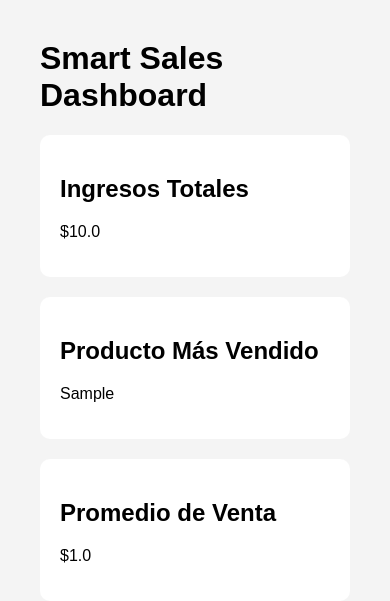
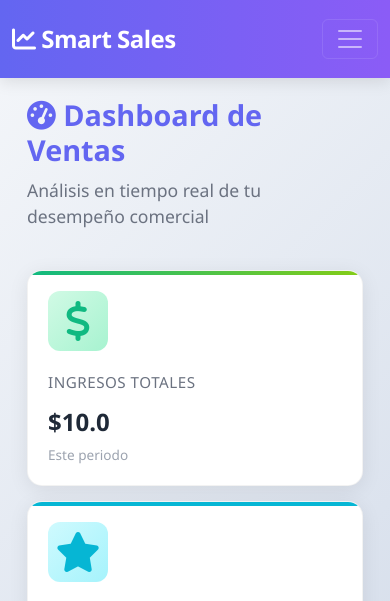
Before and after one commit to JuanCarlosCal/smart-sales-analytics, a FastAPI app: page /dashboard in a window 390 px wide; the page is wider, and only the part inside the window is pictured. Shown: the top 601 px of that part. Run offline with FastAPI, Linux system fonts and the light colour scheme; tables that the repository leaves empty hold one stand-in row (values such as "Sample post"); grey boxes are pictures that could not be loaded.

Commit message:
feat: improve dashboard design with Bootstrap 5 and responsive layout

```diff
--- a/app/main.py
+++ b/app/main.py
@@ -27,6 +27,7 @@ app = FastAPI()
 templates = Jinja2Templates(directory="app/templates")
 
 app.mount("/charts", StaticFiles(directory="charts"), name="charts")
+app.mount("/static", StaticFiles(directory="app/static"), name="static")
 
 @app.get("/")
 def home():
@@ -70,6 +71,7 @@ async def analizar_csv(file: UploadFile = File(...)):
     return {
         "mensaje": "Análisis guardado correctamente",
         "analisis": resultado,
+        "grafico": grafico
     }
 
 @app.get("/sales/history", response_model=list[AnalysisResponse])
--- /dev/null
+++ b/app/static/css/style.css
@@ -0,0 +1,255 @@
+:root {
+    --primary: #6366f1;
+    --secondary: #8b5cf6;
+    --success: #10b981;
+    --info: #06b6d4;
+}
+
+* {
+    margin: 0;
+    padding: 0;
+    box-sizing: border-box;
+}
+
+body {
+    font-family: 'Segoe UI', Tahoma, Geneva, Verdana, sans-serif;
+    background: linear-gradient(135deg, #f5f7fa 0%, #c3cfe2 100%);
+    min-height: 100vh;
+    padding-bottom: 40px;
+}
+
+/* Header/Navbar */
+.navbar {
+    background: linear-gradient(90deg, var(--primary) 0%, var(--secondary) 100%);
+    box-shadow: 0 4px 15px rgba(0, 0, 0, 0.1);
+    padding: 1rem 0;
+}
+
+.navbar-brand {
+    font-weight: 700;
+    font-size: 1.5rem;
+    letter-spacing: -0.5px;
+}
+
+/* Main container */
+.main-content {
+    padding: 40px 20px;
+}
+
+.page-header {
+    margin-bottom: 40px;
+    color: #1f2937;
+}
+
+.page-header h1 {
+    font-weight: 700;
+    font-size: 2.5rem;
+    margin-bottom: 10px;
+    color: var(--primary);
+}
+
+.page-header p {
+    font-size: 1.1rem;
+    color: #6b7280;
+}
+
+/* Stat Cards */
+.stat-card {
+    background: white;
+    border-radius: 15px;
+    padding: 30px;
+    box-shadow: 0 4px 20px rgba(0, 0, 0, 0.08);
+    transition: all 0.3s cubic-bezier(0.4, 0, 0.2, 1);
+    border: 1px solid rgba(0, 0, 0, 0.05);
+    position: relative;
+    overflow: hidden;
+}
+
+.stat-card:hover {
+    transform: translateY(-8px);
+    box-shadow: 0 12px 35px rgba(0, 0, 0, 0.12);
+}
+
+.stat-card::before {
+    content: '';
+    position: absolute;
+    top: 0;
+    left: 0;
+    right: 0;
+    height: 4px;
+    background: linear-gradient(90deg, var(--primary), var(--secondary));
+}
+
+.stat-card.income::before {
+    background: linear-gradient(90deg, var(--success), #84cc16);
+}
+
+.stat-card.product::before {
+    background: linear-gradient(90deg, var(--info), #06b6d4);
+}
+
+.stat-card.average::before {
+    background: linear-gradient(90deg, #f59e0b, #f97316);
+}
+
+.stat-icon {
+    font-size: 2.5rem;
+    margin-bottom: 20px;
+    display: inline-flex;
+    align-items: center;
+    justify-content: center;
+    width: 60px;
+    height: 60px;
+    border-radius: 12px;
+    background: linear-gradient(135deg, #f0f4ff, #e0e7ff);
+    color: var(--primary);
+}
+
+.stat-card.income .stat-icon {
+    background: linear-gradient(135deg, #d1fae5, #a7f3d0);
+    color: var(--success);
+}
+
+.stat-card.product .stat-icon {
+    background: linear-gradient(135deg, #cffafe, #a5f3fc);
+    color: var(--info);
+}
+
+.stat-card.average .stat-icon {
+    background: linear-gradient(135deg, #fed7aa, #fecaca);
+    color: #f97316;
+}
+
+.stat-label {
+    font-size: 0.95rem;
+    color: #6b7280;
+    font-weight: 500;
+    text-transform: uppercase;
+    letter-spacing: 0.5px;
+    margin-bottom: 10px;
+}
+
+.stat-value {
+    font-size: 2rem;
+    font-weight: 700;
+    color: #1f2937;
+    margin-bottom: 5px;
+}
+
+.stat-subtitle {
+    font-size: 0.85rem;
+    color: #9ca3af;
+}
+
+/* Chart Section */
+.chart-section {
+    background: white;
+    border-radius: 15px;
+    padding: 30px;
+    box-shadow: 0 4px 20px rgba(0, 0, 0, 0.08);
+    border: 1px solid rgba(0, 0, 0, 0.05);
+    margin-top: 30px;
+}
+
+.chart-section h2 {
+    font-size: 1.5rem;
+    font-weight: 600;
+    color: #1f2937;
+    margin-bottom: 20px;
+    display: flex;
+    align-items: center;
+    gap: 10px;
+}
+
+.chart-section h2 i {
+    color: var(--primary);
+}
+
+.chart-container {
+    text-align: center;
+    padding: 20px 0;
+    animation: fadeIn 0.6s ease-in;
+}
+
+.chart-container img {
+    max-width: 100%;
+    height: auto;
+    border-radius: 10px;
+    box-shadow: 0 4px 15px rgba(0, 0, 0, 0.1);
+    transition: transform 0.3s ease;
+}
+
+.chart-container img:hover {
+    transform: scale(1.02);
+}
+
+/* Grid layout */
+.stats-grid {
+    display: grid;
+    grid-template-columns: repeat(auto-fit, minmax(280px, 1fr));
+    gap: 25px;
+    margin-bottom: 30px;
+}
+
+/* Animations */
+@keyframes fadeIn {
+    from {
+        opacity: 0;
+        transform: translateY(20px);
+    }
+    to {
+        opacity: 1;
+        transform: translateY(0);
+    }
+}
+
+.stat-card {
+    animation: fadeIn 0.6s ease-in;
+}
+
+.stat-card:nth-child(2) {
+    animation-delay: 0.1s;
+}
+
+.stat-card:nth-child(3) {
+    animation-delay: 0.2s;
+}
+
+/* Responsive adjustments */
+@media (max-width: 768px) {
+    .main-content {
+        padding: 20px 15px;
+    }
+
+    .page-header h1 {
+        font-size: 1.8rem;
+    }
+
+    .stats-grid {
+        gap: 15px;
+    }
+
+    .stat-card {
+        padding: 20px;
+    }
+
+    .stat-value {
+        font-size: 1.5rem;
+    }
+
+    .chart-section {
+        padding: 20px;
+    }
+}
+
+/* Loading skeleton effect */
+.skeleton {
+    background: linear-gradient(90deg, #f0f0f0 25%, #e0e0e0 50%, #f0f0f0 75%);
+    background-size: 200% 100%;
+    animation: loading 1.5s infinite;
+}
+
+@keyframes loading {
+    0% { background-position: 200% 0; }
+    100% { background-position: -200% 0; }
+}
--- a/app/templates/dashboard.html
+++ b/app/templates/dashboard.html
@@ -1,51 +1,87 @@
 <!DOCTYPE html>
-<html lang="en">
+<html lang="es">
 <head>
     <meta charset="UTF-8">
     <meta name="viewport" content="width=device-width, initial-scale=1.0">
     <title>Smart Sales Dashboard</title>
-    <style>
-        body {
-            font-family: Arial;
-            margin: 40px;
-            background: #f4f4f4;
-        }
-
-        .card {
-            background: white;
-            padding: 20px;
-            margin-bottom: 20px;
-            border-radius: 10px;
-        }
-
-        img {
-            width: 600px;
-        }
-    </style>
+    <link href="https://cdn.jsdelivr.net/npm/bootstrap@5.3.0/dist/css/bootstrap.min.css" rel="stylesheet">
+    <link rel="stylesheet" href="https://cdnjs.cloudflare.com/ajax/libs/font-awesome/6.4.0/css/all.min.css">
+    <link rel="stylesheet" href="/static/css/style.css">
 </head>
 <body>
+    <!-- Navbar -->
+    <nav class="navbar navbar-expand-lg navbar-dark sticky-top">
+        <div class="container-fluid">
+            <a class="navbar-brand" href="/">
+                <i class="fas fa-chart-line"></i> Smart Sales
+            </a>
+            <button class="navbar-toggler" type="button" data-bs-toggle="collapse" data-bs-target="#navbarNav">
+                <span class="navbar-toggler-icon"></span>
+            </button>
+            <div class="collapse navbar-collapse" id="navbarNav">
+                <ul class="navbar-nav ms-auto">
+                    <li class="nav-item">
+                        <a class="nav-link active" href="/">Dashboard</a>
+                    </li>
+                </ul>
+            </div>
+        </div>
+    </nav>
 
-    <h1>Smart Sales Dashboard</h1>
+    <!-- Main Content -->
+    <div class="main-content">
+        <div class="container-fluid">
+            <!-- Page Header -->
+            <div class="page-header">
+                <h1><i class="fas fa-tachometer-alt"></i> Dashboard de Ventas</h1>
+                <p>Análisis en tiempo real de tu desempeño comercial</p>
+            </div>
 
-    <div class="card">
-        <h2>Ingresos Totales</h2>
-        <p>${{ ingresos }}</p>
+            <!-- Stats Grid -->
+            <div class="stats-grid">
+                <!-- Total Income Card -->
+                <div class="stat-card income">
+                    <div class="stat-icon">
+                        <i class="fas fa-dollar-sign"></i>
+                    </div>
+                    <div class="stat-label">Ingresos Totales</div>
+                    <div class="stat-value">${{ ingresos }}</div>
+                    <div class="stat-subtitle">Este periodo</div>
+                </div>
+
+                <!-- Best Product Card -->
+                <div class="stat-card product">
+                    <div class="stat-icon">
+                        <i class="fas fa-star"></i>
+                    </div>
+                    <div class="stat-label">Producto Más Vendido</div>
+                    <div class="stat-value">{{ producto }}</div>
+                    <div class="stat-subtitle">Top ventas</div>
+                </div>
+
+                <!-- Average Sale Card -->
+                <div class="stat-card average">
+                    <div class="stat-icon">
+                        <i class="fas fa-chart-bar"></i>
+                    </div>
+                    <div class="stat-label">Promedio de Venta</div>
+                    <div class="stat-value">${{ promedio }}</div>
+                    <div class="stat-subtitle">Valor promedio</div>
+                </div>
+            </div>
+
+            <!-- Chart Section -->
+            <div class="chart-section">
+                <h2>
+                    <i class="fas fa-chart-area"></i> Gráfico de Ventas
+                </h2>
+                <div class="chart-container">
+                    <img src="/charts/ventas_chart.png" alt="Gráfico de ventas" loading="lazy">
+                </div>
+            </div>
+        </div>
     </div>
 
-    <div class="card">
-        <h2>Producto Más Vendido</h2>
-        <p>{{ producto }}</p>
-    </div>
-
-    <div class="card">
-        <h2>Promedio de Venta</h2>
-        <p>${{ promedio }}</p>
-    </div>
-
-    <div class="card">
-        <h2>Gráfico de Ventas</h2>
-        <img src="/charts/ventas_chart.png" alt="grafico">
-    </div>
-
+    <script src="https://cdn.jsdelivr.net/npm/bootstrap@5.3.0/dist/js/bootstrap.bundle.min.js"></script>
 </body>
 </html>
```
